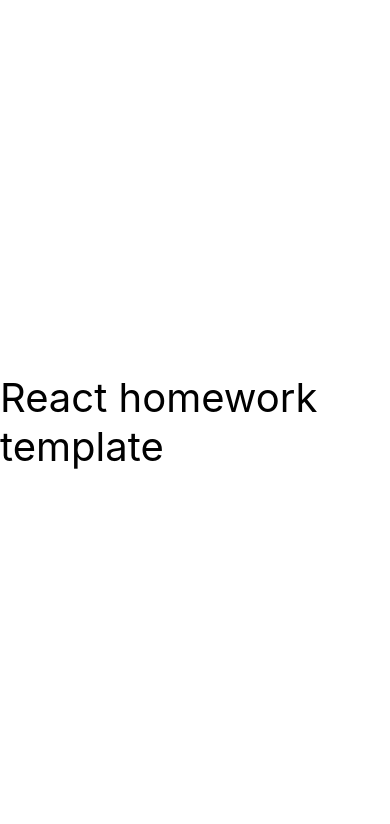
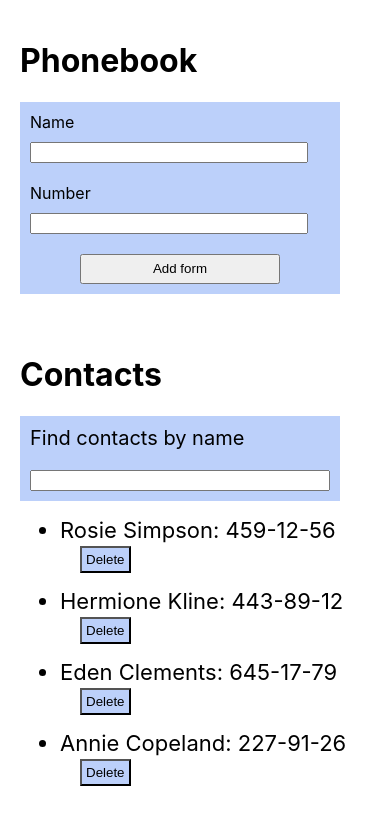
Before and after one commit to AlinaBanias/goit-react-hw-02-phonebook, a React (Create React App) app: page / in a window 390 px wide. Shown: the top 824 px of the page. Built offline with nearby package versions, Linux system fonts and the light colour scheme.

Commit message:
commit phonebook

```diff
--- a/package.json
+++ b/package.json
@@ -2,11 +2,12 @@
   "name": "react-homework-template",
   "version": "0.1.0",
   "private": true,
-  "homepage": "https://goitacademy.github.io/react-homework-template/",
+  "homepage": "https://AlinaBanias.github.io/goit-react-hw-02-phonebook/",
   "dependencies": {
     "@testing-library/jest-dom": "^5.16.3",
     "@testing-library/react": "^12.1.4",
     "@testing-library/user-event": "^13.5.0",
+    "formik-yup": "0.0.5",
     "react": "^18.1.0",
     "react-dom": "^18.1.0",
     "react-scripts": "5.0.1",
--- a/src/components/App.jsx
+++ b/src/components/App.jsx
@@ -1,16 +1,60 @@
+import { useEffect, useState } from 'react';
+import { Section } from './Section/Section';
+import { ContactForm } from './ContactForm/ContactForm';
+import { ContactList } from './ContactList/ContactList';
+import { Filter } from './Filter/Filter';
+
+const LOCAL_KEY = 'contacts';
+
 export const App = () => {
+  const [contacts, setContacts] = useState(
+    JSON.parse(localStorage.getItem(LOCAL_KEY)) ?? [
+      { id: 'id-1', name: 'Rosie Simpson', number: '459-12-56' },
+      { id: 'id-2', name: 'Hermione Kline', number: '443-89-12' },
+      { id: 'id-3', name: 'Eden Clements', number: '645-17-79' },
+      { id: 'id-4', name: 'Annie Copeland', number: '227-91-26' },
+    ]
+  );
+
+  const [filter, setFilter] = useState('');
+
+  useEffect(() => {
+    localStorage.setItem(LOCAL_KEY, JSON.stringify(contacts));
+  }, [contacts]);
+
+  const handleAddContact = ({ name, number, id }) => {
+    const contact = { id, name, number };
+
+    contacts.find(contact => contact.name === name)
+      ? alert(`${contact.name} is already in contacts`)
+      : setContacts(prevContacts => [...prevContacts, contact]);
+  };
+
+  const changeFilter = value => {
+    setFilter(value);
+  };
+
+  const removeContact = id => {
+    setContacts(contacts.filter(item => item.id !== id));
+  };
+
+  const filteredContacts = contacts.filter(contact =>
+    contact.name.toLowerCase().includes(filter.toLowerCase())
+  );
+
   return (
-    <div
-      style={{
-        height: '100vh',
-        display: 'flex',
-        justifyContent: 'center',
-        alignItems: 'center',
-        fontSize: 40,
-        color: '#010101'
-      }}
-    >
-      React homework template
-    </div>
+    <>
+      <Section title="Phonebook">
+        <ContactForm handleAddContact={handleAddContact} />
+      </Section>
+
+      <Section title="Contacts">
+        <Filter filter={filter} changeFilter={changeFilter} />
+        <ContactList
+          filteredContacts={filteredContacts}
+          removeContact={removeContact}
+        />
+      </Section>
+    </>
   );
 };
--- /dev/null
+++ b/src/components/ContactForm/ContactForm.jsx
@@ -0,0 +1,70 @@
+import { useState } from 'react';
+
+import { nanoid } from 'nanoid';
+import css from './ContactForm.module.css';
+
+export const ContactForm = ({ handleAddContact }) => {
+  const [name, setName] = useState('');
+  const [number, setNumber] = useState('');
+
+  const handleChangeInput = event => {
+    const { name, value } = event.target;
+
+    switch (name) {
+      case 'name':
+        setName(value);
+        break;
+      case 'number':
+        setNumber(value);
+        break;
+      default:
+        <p>Немає такого варіанту</p>;
+        break;
+    }
+  };
+
+  const handleSubmit = event => {
+    event.preventDefault();
+    handleAddContact({
+      name: name,
+      number: number,
+      id: nanoid(),
+    });
+
+    setName('');
+    setNumber('');
+  };
+
+  return (
+    <form className={css.wrapper} onSubmit={handleSubmit}>
+      <label htmlFor="name">
+        Name
+        <input
+          className={css.input}
+          value={name}
+          onChange={handleChangeInput}
+          type="text"
+          name="name"
+          pattern="^[a-zA-Zа-яА-Я]+(([' -][a-zA-Zа-яА-Я ])?[a-zA-Zа-яА-Я]*)*$"
+          title="Name may contain only letters, apostrophe, dash and spaces. For example Adrian, Jacob Mercer, Charles de Batz de Castelmore d'Artagnan"
+          required
+        />
+      </label>
+
+      <label htmlFor="name">
+        Number
+        <input
+          className={css.input}
+          value={number}
+          onChange={handleChangeInput}
+          type="tel"
+          name="number"
+          pattern="\+?\d{1,4}?[-.\s]?\(?\d{1,3}?\)?[-.\s]?\d{1,4}[-.\s]?\d{1,4}[-.\s]?\d{1,9}"
+          title="Phone number must be digits and can contain spaces, dashes, parentheses and can start with +"
+          required
+        />
+      </label>
+      <button className={css.button}>Add form</button>
+    </form>
+  );
+};
--- /dev/null
+++ b/src/components/ContactForm/ContactForm.module.css
@@ -0,0 +1,19 @@
+.wrapper{
+    width: 300px;
+    display: flex;
+    flex-direction: column;
+    gap: 20px;
+    padding: 10px;
+    background-color: rgb(188, 208, 250);
+}
+
+.input{
+    display: flex;
+    width: 90%;
+    margin-top: 10px;
+}
+.button{
+    width: 200px;
+    margin: 0 auto;
+    height: 30px;
+}
--- /dev/null
+++ b/src/components/ContactList/ContactList.jsx
@@ -0,0 +1,34 @@
+import { ContactListItem } from '../ContactListItem/ContactListItem';
+import css from './ContactList.module.css';
+
+import PropTypes from 'prop-types';
+
+export const ContactList = ({ removeContact, filteredContacts }) => {
+  return (
+    <ul>
+      {filteredContacts.length > 0 &&
+        filteredContacts.map(({ id, name, number }) => {
+          return (
+            <li className={css.item} key={id}>
+              <ContactListItem
+                name={name}
+                number={number}
+                id={id}
+                removeContact={removeContact}
+              />
+            </li>
+          );
+        })}
+    </ul>
+  );
+};
+
+ContactList.propTypes = {
+  filteredContacts: PropTypes.arrayOf(
+    PropTypes.shape({
+      id: PropTypes.string.isRequired,
+      name: PropTypes.string.isRequired,
+      number: PropTypes.string.isRequired,
+    })
+  ).isRequired,
+};
--- /dev/null
+++ b/src/components/ContactList/ContactList.module.css
@@ -0,0 +1,5 @@
+.item{
+    margin-bottom: 15px;
+    font-size: 22px;
+
+}
--- /dev/null
+++ b/src/components/ContactListItem/ContactListItem.jsx
@@ -0,0 +1,26 @@
+import css from './ContactListItem.module.css';
+import PropTypes from 'prop-types';
+
+export const ContactListItem = ({ name, number, id, removeContact }) => {
+  return (
+    <>
+      <span>
+        {name}: {number}
+      </span>
+      <button
+        className={css.delete}
+        onClick={() => {
+          removeContact(id);
+        }}
+      >
+        Delete
+      </button>
+    </>
+  );
+};
+
+ContactListItem.propTypes = {
+  id: PropTypes.string.isRequired,
+  name: PropTypes.string.isRequired,
+  number: PropTypes.string.isRequired,
+};
--- /dev/null
+++ b/src/components/ContactListItem/ContactListItem.module.css
@@ -0,0 +1,5 @@
+.delete{
+    background-color: rgb(188, 208, 250);
+    margin-left: 20px;
+    padding: 4px;
+}
--- /dev/null
+++ b/src/components/Filter/Filter.jsx
@@ -0,0 +1,19 @@
+import css from './Filter.module.css';
+import PropTypes from 'prop-types';
+
+export const Filter = ({ filter, changeFilter }) => {
+  return (
+    <div className={css.wrapper}>
+      <span>Find contacts by name</span>
+      <input
+        onInput={e => changeFilter(e.target.value)}
+        value={filter}
+        type="text"
+      />
+    </div>
+  );
+};
+
+Filter.propTypes = {
+  filter: PropTypes.string.isRequired,
+};
--- /dev/null
+++ b/src/components/Filter/Filter.module.css
@@ -0,0 +1,9 @@
+.wrapper{
+    display: flex;
+    flex-direction: column;
+    width: 300px;
+    gap: 20px;
+    font-size: 20px;
+    padding: 10px;
+    background-color: rgb(188, 208, 250);
+}
--- /dev/null
+++ b/src/components/Section/Section.jsx
@@ -0,0 +1,15 @@
+import css from './Section.module.css';
+import PropTypes from 'prop-types';
+
+export const Section = ({ title, children }) => {
+  return (
+    <div className={css.section}>
+      <h1>{title}</h1>
+      {children}
+    </div>
+  );
+};
+
+Section.propTypes = {
+  title: PropTypes.string.isRequired,
+};
--- /dev/null
+++ b/src/components/Section/Section.module.css
@@ -0,0 +1,3 @@
+.section{
+    padding: 20px;
+}
```
Also changed, not shown: 1 other file (tests, documents, lock files or other folders).
